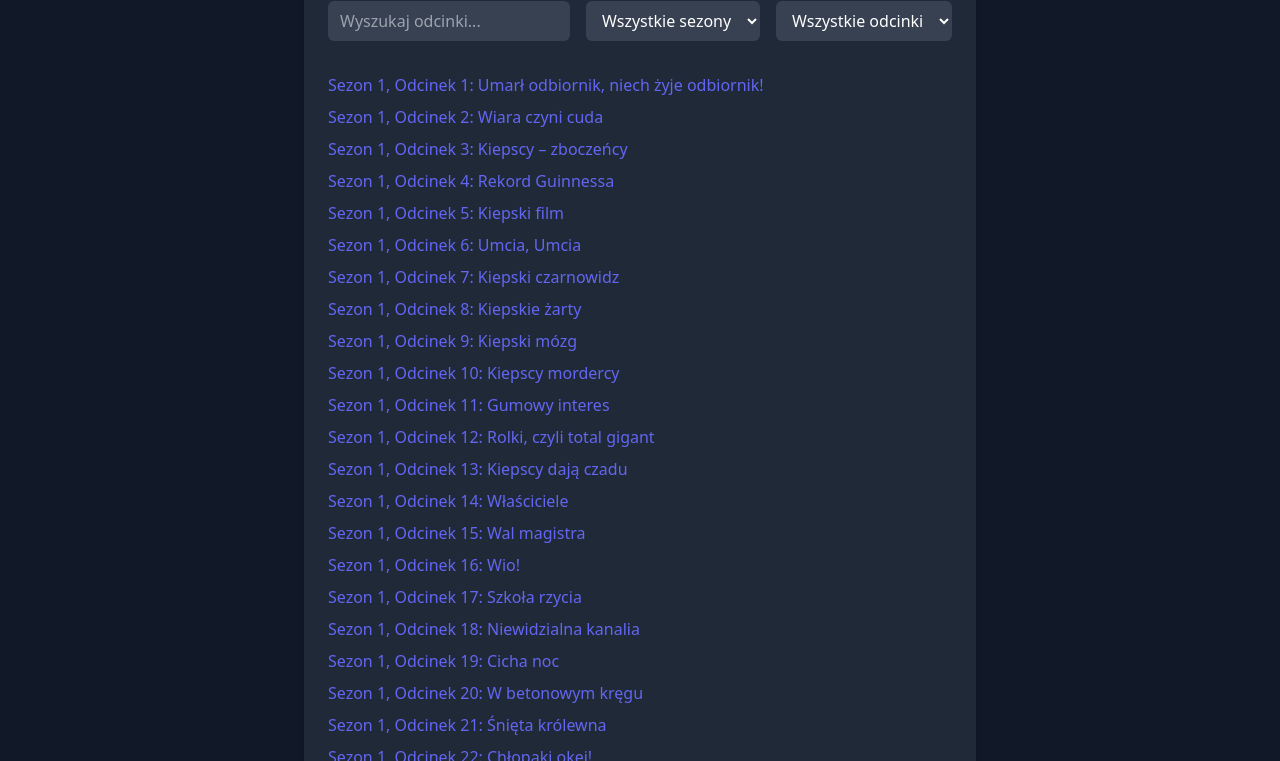
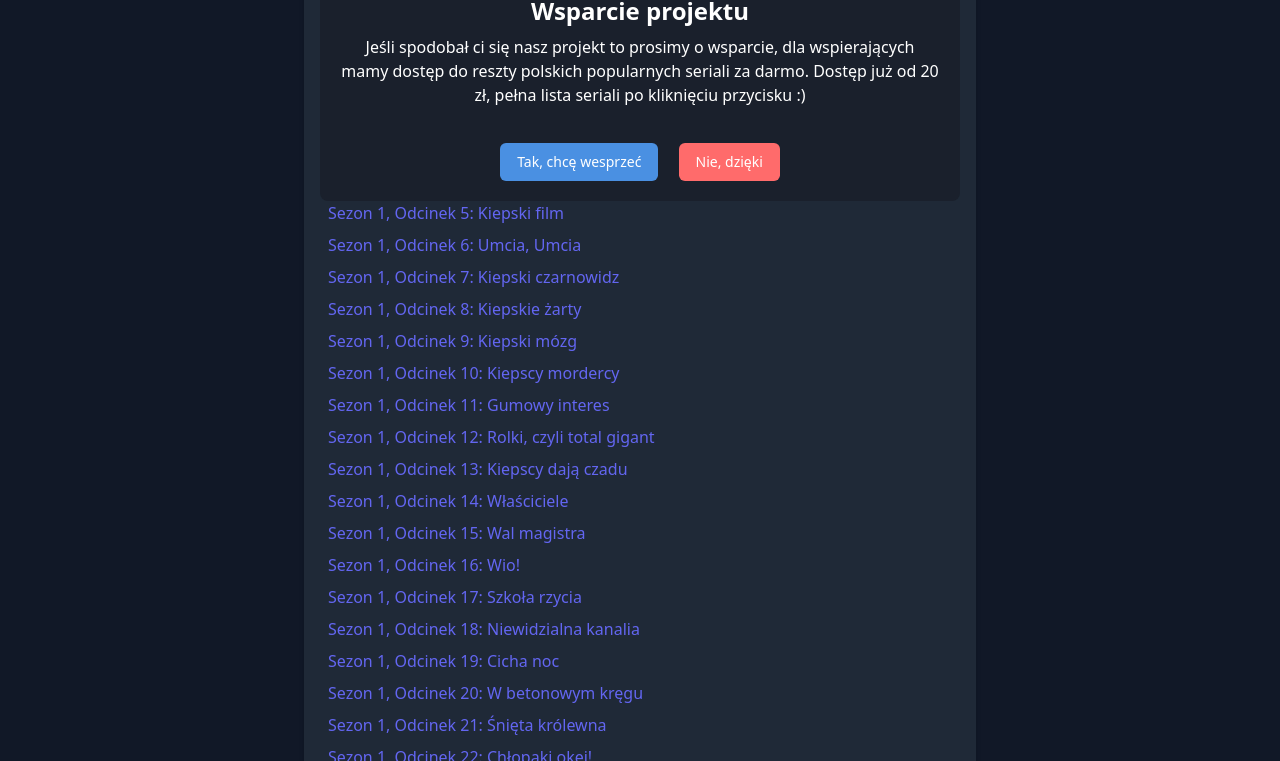
Before and after one commit to Xaox01/kiepscy, a plain HTML site: page lista_odcinkow.html in a window 1280 px wide. Shown: the part 339-1100 px from the top of the page. Drawn offline with nearby package versions, Linux system fonts and the light colour scheme.

Commit message:
Add suport modal and support.html

```diff
--- a/lista_odcinkow.html
+++ b/lista_odcinkow.html
@@ -32,6 +32,51 @@
         top: 0;
         left: 0;
     }
+    #supportModal {
+            display: none;
+            position: fixed;
+            top: 50%;
+            left: 50%;
+            transform: translate(-50%, -50%);
+            background-color: #1a202c; /* Dostosuj kolor tła do reszty strony */
+            color: #ffffff; /* Dostosuj kolor tekstu do reszty strony */
+            padding: 20px;
+            border-radius: 8px;
+            text-align: center;
+            z-index: 9999;
+            max-width: 80%;
+        }
+
+        #supportModal h2 {
+            font-size: 1.5rem;
+            margin-bottom: 10px;
+        }
+
+        #supportModal p {
+            font-size: 1rem;
+            margin-bottom: 20px;
+        }
+
+        #supportModal button {
+            background-color: #4a90e2; /* Dostosuj kolor przycisku do reszty strony */
+        }
+        #supportModal .btn-yes {
+            background-color: #4a90e2; /* Dostosuj kolor przycisku "Tak, chcę wesprzeć" do reszty strony */
+        }
+
+        #supportModal .btn-no {
+            background-color: #ff6b6b; /* Lekko czerwony kolor przycisku "Nie, dzięki" */
+        }
+
+        /* Dodaj animacje do modalu */
+        @keyframes modalAppear {
+            0% {
+                opacity: 0;
+            }
+            100% {
+                opacity: 1;
+            }
+        }
 
 </style>
 </head>
@@ -77,6 +122,18 @@
             Powrót do strony głównej
         </a>
     </footer>
+    <div id="supportModal" class="animated-modal">
+        <div class="text-4xl mb-4">😊</div>
+        <h2 class="text-xl font-semibold mb-2">Wsparcie projektu</h2>
+        <p>Jeśli spodobał ci się nasz projekt to prosimy o wsparcie, dla wspierających mamy dostęp do reszty polskich popularnych seriali za darmo. Dostęp już od 20 zł, pełna lista seriali po kliknięciu przycisku :)</p>        <a href="support.html">
+            <button class="mt-4 mr-2 px-4 py-2 border border-transparent text-sm font-medium rounded-md text-white btn-yes hover:bg-indigo-700 focus:outline-none focus:ring-2 focus:ring-offset-2 focus:ring-indigo-500">
+                Tak, chcę wesprzeć
+            </button>
+        </a>
+        <button onclick="closeSupportModal()" class="mt-4 ml-2 px-4 py-2 border border-transparent text-sm font-medium rounded-md text-white btn-no hover:bg-red-700 focus:outline-none focus:ring-2 focus:ring-offset-2 focus:ring-red-500">
+            Nie, dzięki
+        </button>
+    </div>
     <script src="data.js"></script>
     <script>
         const episodesList = document.getElementById('episodes-list');
@@ -162,6 +219,18 @@
             }
         });
     </script>
-    <script data-name="BMC-Widget" data-cfasync="false" src="https://cdnjs.buymeacoffee.com/1.0.0/widget.prod.min.js" data-id="kiepskaStrona" data-description="Support me on Buy me a coffee!" data-message="panie postaw pan piwo" data-color="#5F7FFF" data-position="Right" data-x_margin="12" data-y_margin="12"></script>
+    <script>
+        function showSupportModal() {
+            document.getElementById('supportModal').style.display = 'block';
+        }
+
+        function closeSupportModal() {
+            document.getElementById('supportModal').style.display = 'none';
+        }
+
+        window.onload = showSupportModal;
+
+        setInterval(showSupportModal, 30000);
+    </script>
 </body>
 </html>
```
Also changed, not shown: index.html (+69 -1 lines), support.html (added, +65 -0 lines).
